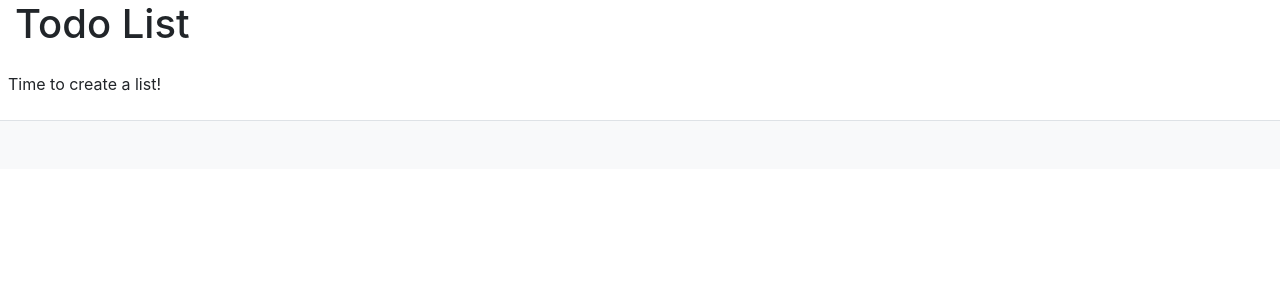
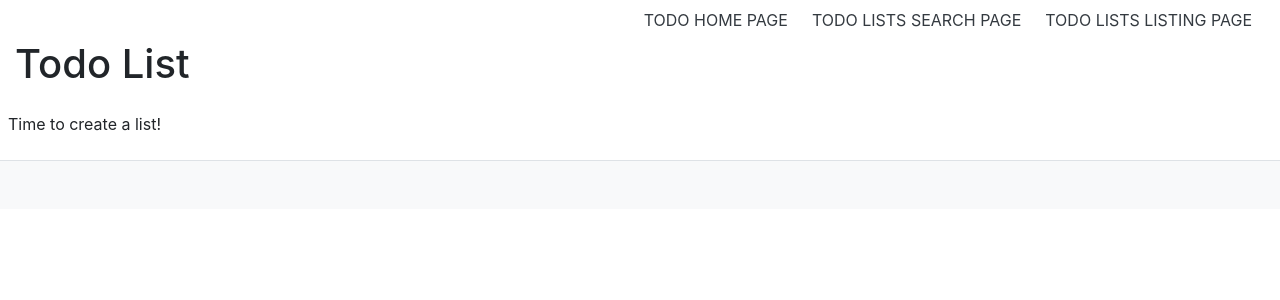
Before and after one commit to felipe-lee/gcbv_demo, a Django app: template todo/templates/todo/home.html in a window 1280 px wide. Shown: the top 300 px of the page. Run offline with Django 3.2, Linux system fonts and the light colour scheme; the template is opened without the code that fills it, so the values that code supplies are empty; some libraries are stand-ins or nearby versions.

Commit message:
Add a navbar between the three main pages

```diff
--- a/common/templates/common/base.html
+++ b/common/templates/common/base.html
@@ -29,6 +29,53 @@
 
 <header class="container-fluid p-0">
   {% block header %}
+    {% block nav_bar %}
+      <nav class="navbar navbar-expand-lg navbar-light reg-nav-bar py-0 page-content">
+        <button class="navbar-toggler align-self-center my-2" type="button" data-toggle="collapse"
+                data-target="#navbarNav"
+                aria-controls="navbarNav" aria-expanded="false" aria-label="Toggle navigation">
+          <span class="navbar-toggler-icon"></span>
+        </button>
+
+        <div class="collapse navbar-collapse justify-content-end" id="navbarNav">
+          <ul class="navbar-nav align-self-end">
+            {% block main_nav_bar_items %}
+              <li class="nav-item reg-nav-item px-3 px-lg-1 py-0">
+                {% url 'todo:home' as todo_home_url %}
+                <a class="nav-link text-uppercase text-dark {% if request.path_info == todo_home_url %}active{% endif %}"
+                   href="{% url 'todo:home' %}">
+                  Todo Home Page
+                  {% if request.path_info == todo_home_url %}
+                    <span class="sr-only">(current)</span>
+                  {% endif %}
+                </a>
+              </li>
+              <li class="nav-item reg-nav-item px-3 px-lg-1 py-0">
+                {% url 'todo:search_lists' as todo_search_lists_url %}
+                <a class="nav-link text-uppercase text-dark {% if request.path_info == todo_search_lists_url %}active{% endif %}"
+                   href="{% url 'todo:search_lists' %}" title="Search page for todo lists">
+                  Todo Lists Search Page
+                  {% if request.path_info == todo_search_lists_url %}
+                    <span class="sr-only">(current)</span>
+                  {% endif %}
+                </a>
+              </li>
+              <li class="nav-item reg-nav-item px-3 px-lg-1 py-0">
+                {% url 'todo:list_todo_lists' as todo_lists_listing_url %}
+                <a class="nav-link text-uppercase text-dark {% if request.path_info == todo_lists_listing_url %}active{% endif %}"
+                   href="{% url 'todo:list_todo_lists' %}">
+                  Todo Lists Listing Page
+                  {% if request.path_info == todo_lists_listing_url %}
+                    <span class="sr-only">(current)</span>
+                  {% endif %}
+                </a>
+              </li>
+            {% endblock main_nav_bar_items %}
+          </ul>
+        </div>
+      </nav>
+    {% endblock nav_bar %}
+
     <div class="row m-0">
       <div class="col page-content">
         <h1 id="head" class="mb-3">{% block page_header %}Todo List{% endblock page_header %}</h1>
```
